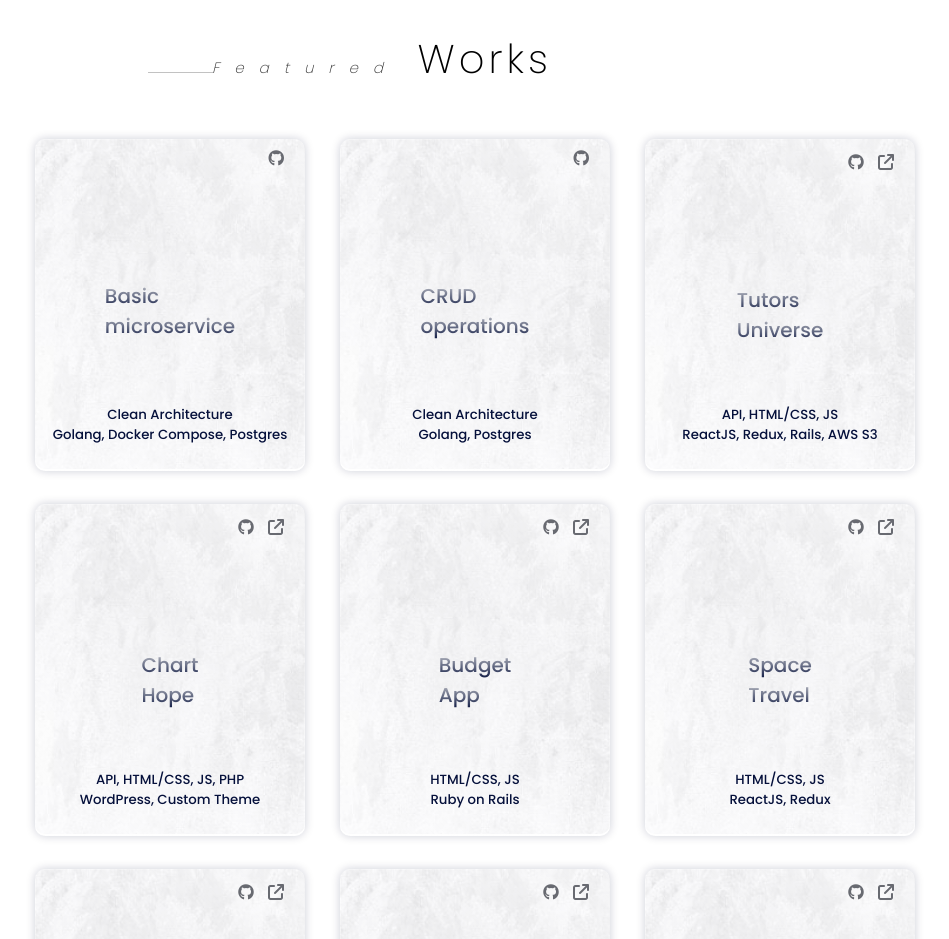
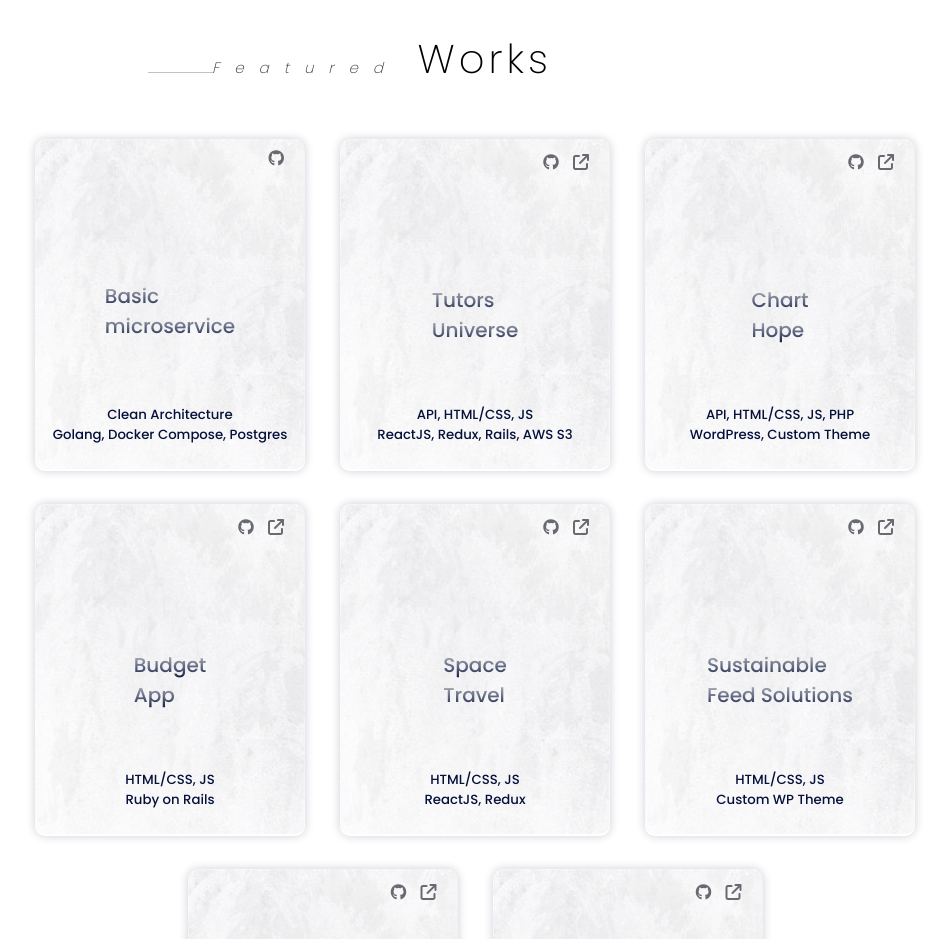
Before and after one commit to username-forGithub/my_portfolio, a website: page index.html in a window 1280 px wide. Shown: the part 1860-2799 px from the top of the page, without its empty margins (165-1114 px from the left). Drawn offline with nearby package versions, Linux system fonts and the light colour scheme.

Commit message:
Add file

```diff
--- a/index.html
+++ b/index.html
@@ -96,24 +96,12 @@
       <div class="item">
         <div class="content">
           <div class="links">
-            <a target="_blank" href="https://github.com/bakhtiyor-y/basic-microservice"><i class="fa-brands fa-github"></i></a>
+            <a target="_blank" href="https://github.com/username-forGithub/basic_microservice"><i class="fa-brands fa-github"></i></a>
           </div>
           <h4><span>Basic</span><span>microservice</span></h4>
           <div class="h5wrapper">
             <h5>Clean Architecture</h5>
             <h5>Golang, Docker Compose, Postgres</h5>
-          </div>
-        </div>
-      </div>
-      <div class="item">
-        <div class="content">
-          <div class="links">
-            <a target="_blank" href="https://github.com/bakhtiyor-y/Lesson_6/"><i class="fa-brands fa-github"></i></a>
-          </div>
-          <h4><span>CRUD</span><span>operations</span></h4>
-          <div class="h5wrapper">
-            <h5>Clean Architecture</h5>
-            <h5>Golang, Postgres</h5>
           </div>
         </div>
       </div>
```
